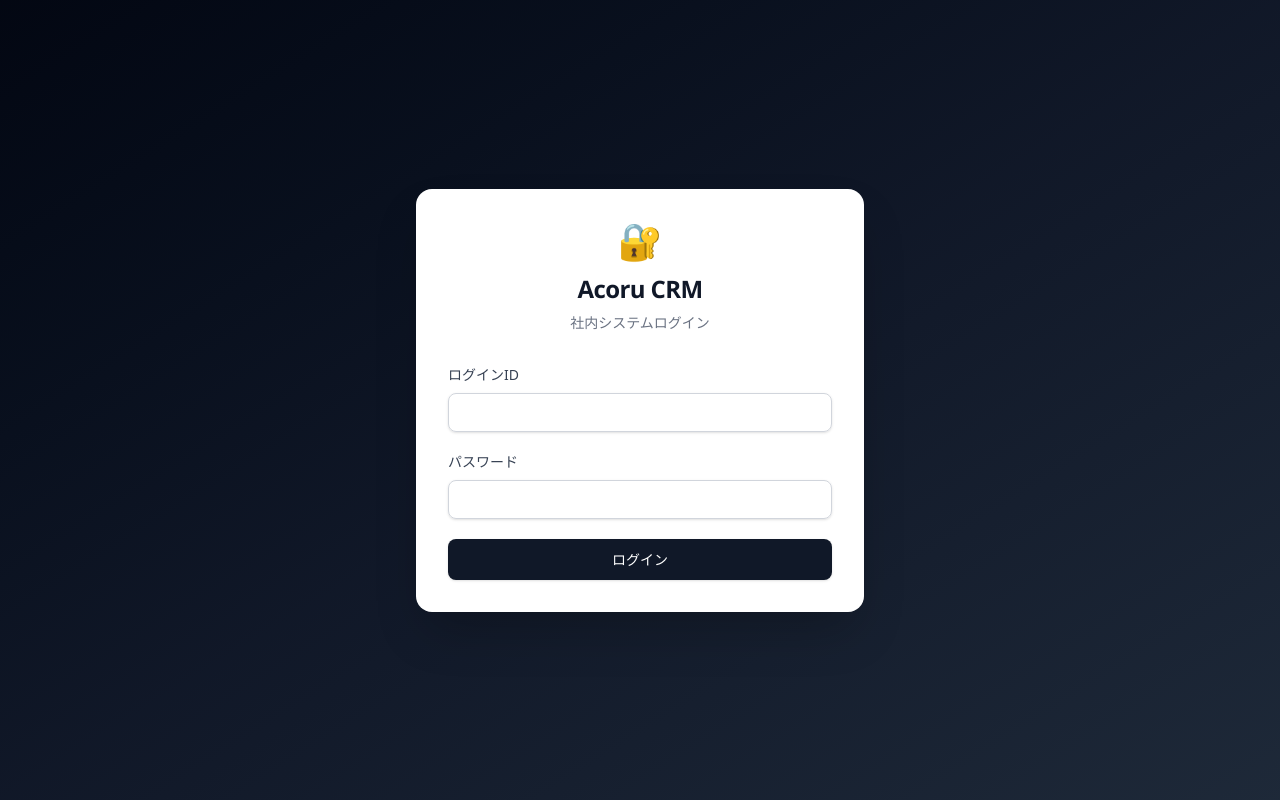
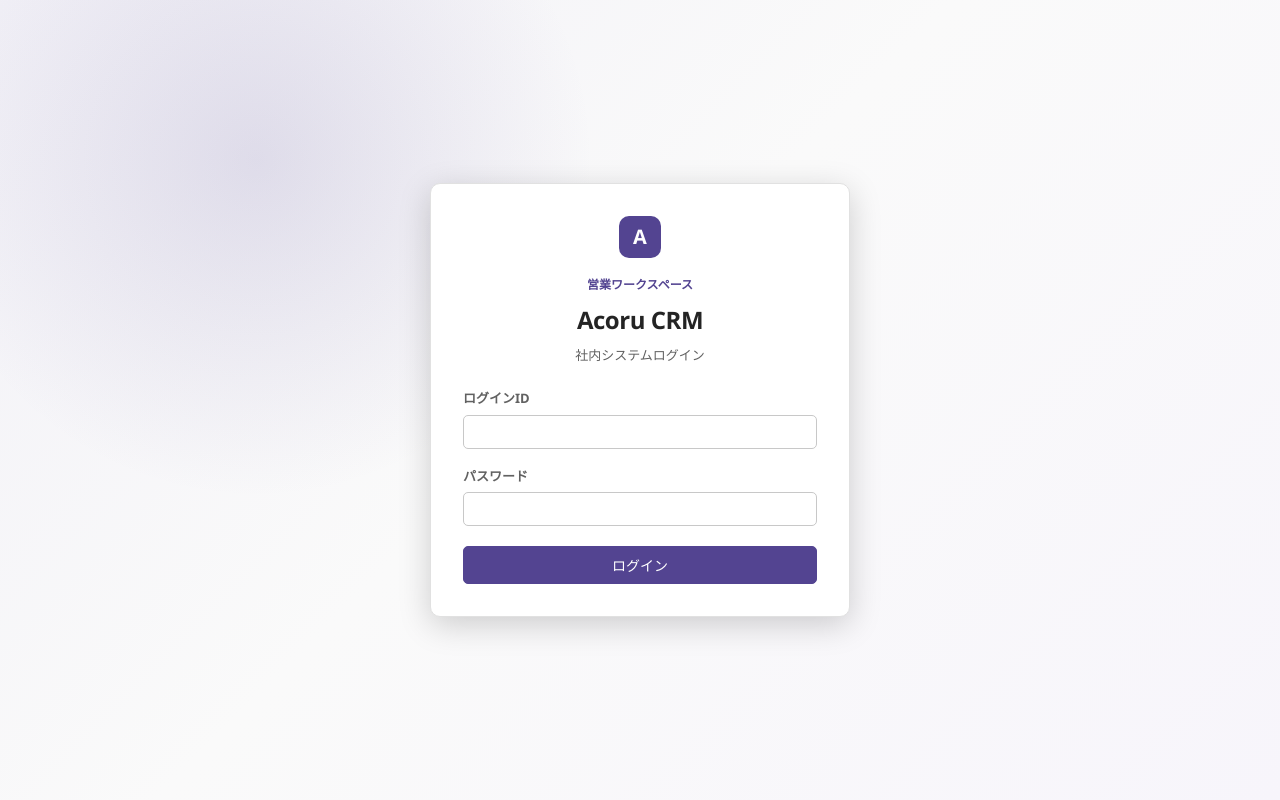
Before and after one commit to ANOSkdy/crm_agent_acoru, a Next.js app: page /login in a window 1280 px wide. Built offline with nearby package versions, Linux system fonts and the light colour scheme; no server answers.

Commit message:
Unify login design and add nav logout

```diff
--- a/app/globals.css
+++ b/app/globals.css
@@ -181,8 +181,14 @@ textarea { font: inherit; }
 .app-nav__item--active { background: var(--color-primary-soft); color: var(--color-primary); font-weight: 650; }
 
 .app-nav__item-label { overflow: hidden; text-overflow: ellipsis; white-space: nowrap; }
-.app-nav--collapsed .app-nav__list,
-.app-nav--collapsed .app-nav__footer { display: none; }
+.app-nav__logout { justify-content: flex-start; color: var(--color-text-sub); }
+.app-nav__logout-icon { display: none; font-size: 15px; line-height: 1; }
+.app-nav--collapsed .app-nav__list { display: none; }
+.app-nav--collapsed .app-nav__footer { display: flex; justify-content: center; }
+.app-nav--collapsed .app-nav__footer form { width: 100%; }
+.app-nav--collapsed .app-nav__logout { justify-content: center; padding: 0; }
+.app-nav--collapsed .app-nav__logout-icon { display: inline; }
+.app-nav--collapsed .app-nav__logout .app-nav__item-label { position: absolute; width: 1px; height: 1px; overflow: hidden; clip: rect(0 0 0 0); white-space: nowrap; }
 .app-nav__footer { margin-top: auto; padding: 8px; border-top: 1px solid var(--color-border); }
 
 .app-content { flex: 1 1 auto; min-width: 0; overflow: auto; background: var(--color-bg); }
@@ -225,6 +231,50 @@ textarea { font: inherit; }
 .input,
 .select { height: 34px; padding: 0 10px; }
 .textarea { min-height: 88px; padding: 8px 10px; resize: vertical; }
+
+.form-field { display: grid; gap: 6px; }
+.form-label { color: var(--color-text-sub); font-size: 13px; font-weight: 650; }
+
+.login-page {
+  display: grid;
+  min-height: 100%;
+  place-items: center;
+  padding: 32px 16px;
+  background:
+    radial-gradient(circle at 20% 20%, rgba(83, 68, 145, 0.14), transparent 28%),
+    linear-gradient(135deg, var(--color-header-bg), var(--color-bg) 46%, #f7f5fb);
+}
+
+.login-card {
+  width: min(100%, 420px);
+  padding: 32px;
+  border: 1px solid var(--color-border);
+  border-radius: var(--radius-modal);
+  background: var(--color-surface);
+  box-shadow: var(--shadow-modal);
+}
+
+.login-card__brand {
+  display: grid;
+  width: 42px;
+  height: 42px;
+  margin: 0 auto 18px;
+  place-items: center;
+  border-radius: 10px;
+  background: var(--color-primary);
+  color: #fff;
+  font-size: 20px;
+  font-weight: 750;
+}
+
+.login-card__header { margin-bottom: 24px; text-align: center; }
+.login-card__eyebrow { margin: 0 0 8px; color: var(--color-primary); font-size: 12px; font-weight: 700; }
+.login-card__title { margin: 0; color: var(--color-text); font-size: 24px; font-weight: 700; letter-spacing: -0.02em; }
+.login-card__description { margin: 8px 0 0; color: var(--color-text-sub); font-size: 13px; }
+.login-form { display: grid; gap: 18px; }
+.login-form__error { border: 1px solid color-mix(in srgb, var(--color-danger) 28%, white); border-radius: var(--radius-menu); background: var(--color-danger-soft); color: var(--color-danger); padding: 10px 12px; font-size: 13px; }
+.login-form__submit { width: 100%; min-height: 38px; margin-top: 2px; }
+.login-form__submit:disabled { cursor: not-allowed; opacity: 0.65; }
 
 .badge {
   display: inline-flex;
--- a/app/login/LoginForm.tsx
+++ b/app/login/LoginForm.tsx
@@ -9,15 +9,15 @@ export function LoginForm() {
   const [state, formAction, pending] = useActionState(loginAction, initialState)
 
   return (
-    <form action={formAction} className="space-y-5">
+    <form action={formAction} className="login-form">
       {state.error ? (
-        <div className="rounded-lg border border-red-200 bg-red-50 px-4 py-3 text-sm text-red-700" role="alert">
+        <div className="login-form__error" role="alert">
           {state.error}
         </div>
       ) : null}
 
-      <div className="space-y-2">
-        <label htmlFor="login_id" className="block text-sm font-medium text-gray-700">
+      <div className="form-field">
+        <label htmlFor="login_id" className="form-label">
           ログインID
         </label>
         <input
@@ -26,12 +26,12 @@ export function LoginForm() {
           type="text"
           autoComplete="username"
           required
-          className="block w-full rounded-lg border border-gray-300 px-3 py-2 text-gray-900 shadow-sm outline-none transition focus:border-blue-500 focus:ring-2 focus:ring-blue-100"
+          className="input"
         />
       </div>
 
-      <div className="space-y-2">
-        <label htmlFor="password" className="block text-sm font-medium text-gray-700">
+      <div className="form-field">
+        <label htmlFor="password" className="form-label">
           パスワード
         </label>
         <input
@@ -40,15 +40,11 @@ export function LoginForm() {
           type="password"
           autoComplete="current-password"
           required
-          className="block w-full rounded-lg border border-gray-300 px-3 py-2 text-gray-900 shadow-sm outline-none transition focus:border-blue-500 focus:ring-2 focus:ring-blue-100"
+          className="input"
         />
       </div>
 
-      <button
-        type="submit"
-        disabled={pending}
-        className="w-full rounded-lg bg-gray-900 px-4 py-2.5 text-sm font-semibold text-white shadow-sm transition hover:bg-gray-800 disabled:cursor-not-allowed disabled:opacity-60"
-      >
+      <button type="submit" disabled={pending} className="btn btn--primary login-form__submit">
         {pending ? 'ログイン中...' : 'ログイン'}
       </button>
     </form>
--- a/app/login/page.tsx
+++ b/app/login/page.tsx
@@ -9,15 +9,16 @@ export default async function LoginPage() {
   if (user) redirect('/dashboard')
 
   return (
-    <main className="min-h-full bg-gradient-to-br from-gray-950 via-gray-900 to-gray-800 px-4 py-12 flex items-center justify-center">
-      <div className="w-full max-w-md rounded-2xl bg-white p-8 shadow-2xl">
-        <div className="mb-8 text-center">
-          <p className="mb-3 text-4xl">🔐</p>
-          <h1 className="text-2xl font-bold tracking-tight text-gray-900">Acoru CRM</h1>
-          <p className="mt-2 text-sm text-gray-500">社内システムログイン</p>
+    <main className="login-page" aria-labelledby="login-title">
+      <section className="login-card">
+        <div className="login-card__brand" aria-hidden="true">A</div>
+        <div className="login-card__header">
+          <p className="login-card__eyebrow">営業ワークスペース</p>
+          <h1 id="login-title" className="login-card__title">Acoru CRM</h1>
+          <p className="login-card__description">社内システムログイン</p>
         </div>
         <LoginForm />
-      </div>
+      </section>
     </main>
   )
 }
--- a/components/layout/AppNavigation.tsx
+++ b/components/layout/AppNavigation.tsx
@@ -74,7 +74,8 @@ export function AppNavigation() {
       </ul>
       <div className="app-nav__footer">
         <form action={logoutAction}>
-          <button type="submit" className="app-nav__item app-header__logout" title={collapsed ? 'ログアウト' : undefined}>
+          <button type="submit" className="app-nav__item app-nav__logout" title={collapsed ? 'ログアウト' : undefined}>
+            <span className="app-nav__logout-icon" aria-hidden="true">↩</span>
             <span className="app-nav__item-label">ログアウト</span>
           </button>
         </form>
```
Also changed, not shown: 1 other file (tests, documents, lock files or other folders).
